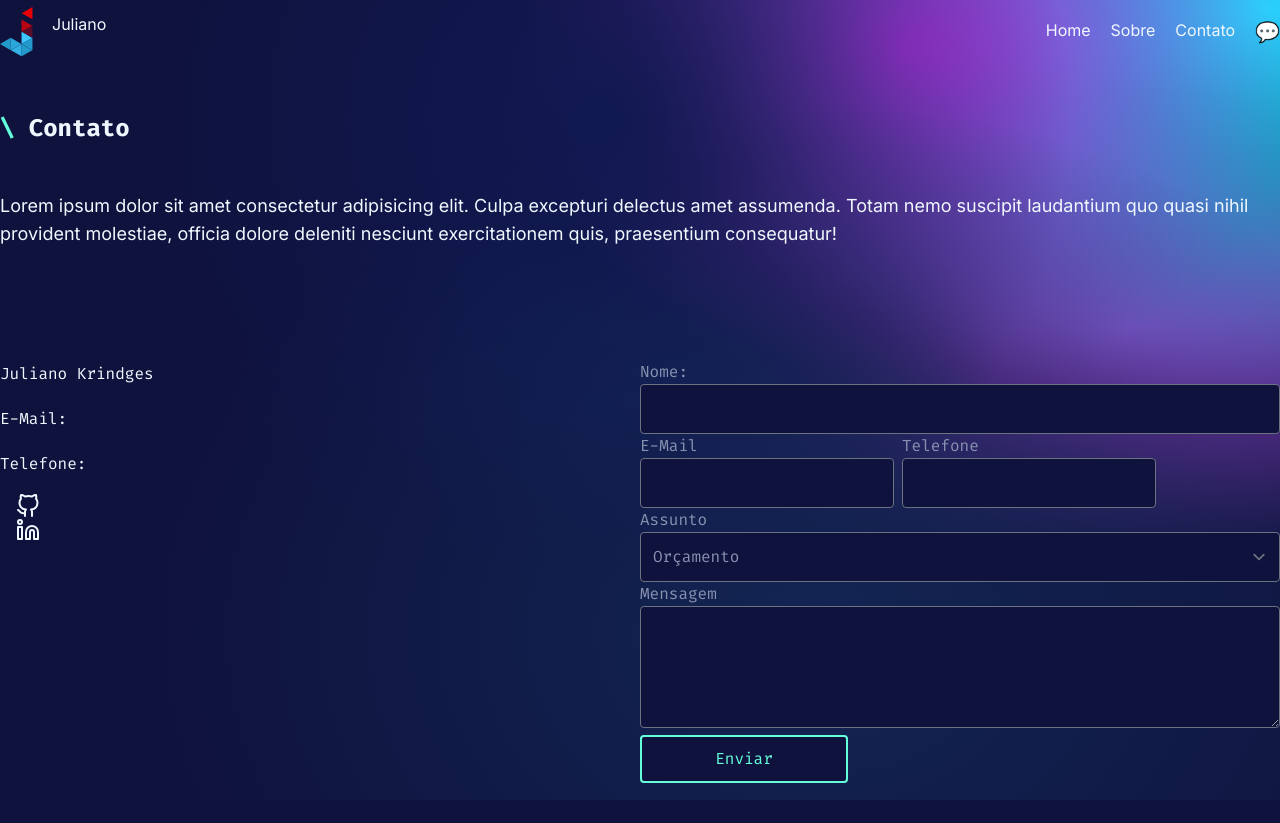
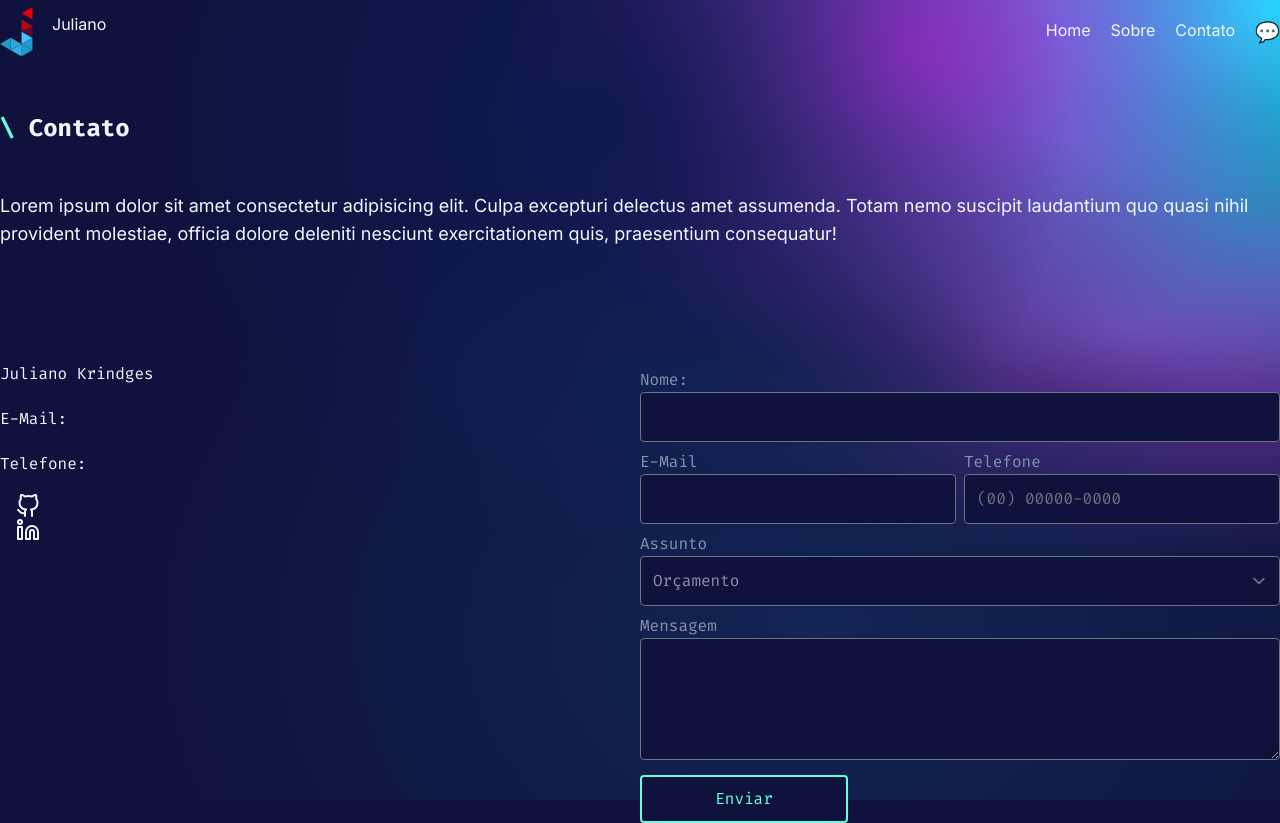
Before and after one commit to KrindgesJuliano/julianokrindges.dev.br, a Next.js app: page /contact in a window 1280 px wide. Before the commit the page ends 800 px from the top, so only its background shows below. Built offline with nearby package versions, Linux system fonts and the light colour scheme.

Commit message:
feat: create component ContactForm

```diff
--- /dev/null
+++ b/components/ContactForm/index.tsx
@@ -0,0 +1,127 @@
+import React, { useState, useReducer, useCallback } from "react";
+
+const encode = (data: any) => {
+  return Object.keys(data)
+    .map((key) => encodeURIComponent(key) + "=" + encodeURIComponent(data[key]))
+    .join("&");
+};
+
+const formReducer = (state: any, event: any) => {
+  return {
+    ...state,
+    [event.target.name]: event.target.value,
+  };
+};
+
+const ContactForm = () => {
+  const [formData, setFormData] = useReducer(formReducer, {});
+  const [success, setSuccess] = useState(false);
+
+  const handleSubmit = useCallback(
+    (e: any) => {
+      e.preventDefault();
+      fetch("/", {
+        method: "POST",
+        headers: { "Content-Type": "application/x-www-form-urlencoded" },
+        body: encode({ "form-name": "contato", formData }),
+      })
+        .then(() => setSuccess(true))
+        .catch((error) => console.log(error));
+    },
+    [formData]
+  );
+
+  return (
+    <div>
+      {success ? <p>enviado com sucesso!</p> : null}
+      <form
+        id="contato"
+        onSubmit={handleSubmit}
+        method="POST"
+        data-netlify="true"
+        netlify-honeypot="bot-field"
+        className="text-gray font-mono"
+      >
+        <p className={`hidden`}>
+          <label>
+            Don’t fill this out if you’re human: <input name="bot-field" />
+          </label>
+        </p>
+        <input type="hidden" name="form-name" value="contato" />
+        <div className="my-2">
+          <label htmlFor="name">Nome:</label>
+          <br />
+          <input
+            type="text"
+            id="name"
+            name="name"
+            onChange={setFormData}
+            className="w-full py-3 rounded bg-primary"
+          />
+        </div>
+        <div className="grid grid-cols-2 gap-2 mb-2">
+          <div>
+            <label htmlFor="email">E-Mail</label>
+            <br />
+            <input
+              type="email"
+              name="email"
+              id="email"
+              onChange={setFormData}
+              className="form-input py-3 rounded w-full bg-primary"
+            />
+          </div>
+          <div>
+            <label htmlFor="phone">Telefone</label>
+            <br />
+            <input
+              type="tel"
+              name="phone"
+              id="phone"
+              onChange={setFormData}
+              placeholder="(00) 00000-0000"
+              // pattern="\([0-9]{2}\) [0-9]{4,6}-[0-9]{3,4}$"
+              className="form-input py-3 rounded w-full bg-primary"
+            />
+          </div>
+        </div>
+        <div className="mb-2">
+          <label htmlFor="assunto">Assunto</label>
+          <select
+            id="assunto"
+            name="assunto"
+            form="contato"
+            onChange={setFormData}
+            defaultValue="orcamento"
+            className="form-select py-3 rounded w-full bg-primary"
+          >
+            <option value="chose">escolha uma opção</option>
+            <option value="orcamento">Orçamento</option>
+            <option value="contratar">Contratar</option>
+            <option value="duvidas">Duvidas</option>
+            <option value="outros">Outros</option>
+          </select>
+        </div>
+        <div className="mb-2">
+          <label htmlFor="message">Mensagem</label>
+          <textarea
+            name="textarea"
+            id="message"
+            cols={20}
+            rows={4}
+            maxLength={160}
+            onChange={setFormData}
+            className="form-textarea py-3 rounded w-full bg-primary"
+          ></textarea>
+        </div>
+        <input
+          type="submit"
+          value="Enviar"
+          className="cursor-pointer border-2 border-tint rounded w-52 h-12 text-tint bg-primary"
+        />
+      </form>
+    </div>
+  );
+};
+
+export default ContactForm;
--- a/pages/contact.tsx
+++ b/pages/contact.tsx
@@ -1,7 +1,8 @@
-import Layout from "components/Layout";
 import React from "react";
 import { GitHub, Linkedin } from "react-feather";
 
+import Layout from "components/Layout";
+import ContactForm from "../components/ContactForm";
 interface Props {}
 
 const Contact = (props: Props) => {
@@ -22,7 +23,7 @@ const Contact = (props: Props) => {
               <p>Juliano Krindges</p>
               <p>E-Mail:</p>
               <p>Telefone: </p>
-              <ul>
+              <ul className="list-none list-outside">
                 <li>
                   <GitHub />
                 </li>
@@ -31,61 +32,7 @@ const Contact = (props: Props) => {
                 </li>
               </ul>
             </div>
-            <div>
-              <form id="contato" action="" method="post" className="text-gray font-mono">
-                <label htmlFor="name">Nome:</label>
-                <br />
-                <input
-                  type="text"
-                  id="name"
-                  className=" w-full form-input py-3 rounded bg-primary"
-                />
-                <div className="flex gap-2">
-                  <div>
-                    <label htmlFor="email">E-Mail</label>
-                    <br />
-                    <input type="email" id="email" className="form-input py-3 rounded bg-primary" />
-                  </div>
-                  <div>
-                    <label htmlFor="phone">Telefone</label>
-                    <br />
-                    <input
-                      type="tel"
-                      name="phone"
-                      id="phone"
-                      pattern="\([0-9]{2}\) [0-9]{4,6}-[0-9]{3,4}$"
-                      className="form-input py-3 rounded w-full bg-primary"
-                    />
-                  </div>
-                </div>
-                <label htmlFor="assunto">Assunto</label>
-                <select
-                  id="assunto"
-                  name="assunto"
-                  form="contato"
-                  className="form-select py-3 rounded w-full bg-primary"
-                >
-                  <option value="orçamento">Orçamento</option>
-                  <option value="Contratar">Contratar</option>
-                  <option value="duvidas">Duvidas</option>
-                  <option value="outros">Outros</option>
-                </select>
-                <label htmlFor="message">Mensagem</label>
-                <textarea
-                  name="textarea"
-                  id="message"
-                  cols={20}
-                  rows={4}
-                  maxLength={160}
-                  className="form-textarea py-3 rounded w-full bg-primary"
-                ></textarea>
-                <input
-                  type="submit"
-                  value="Enviar"
-                  className="border-2 border-tint rounded w-52 h-12 text-tint bg-primary"
-                />
-              </form>
-            </div>
+            <ContactForm />
           </div>
         </div>
       </div>
--- a/tailwind.config.js
+++ b/tailwind.config.js
@@ -30,9 +30,5 @@ module.exports = {
   variants: {
     extend: {},
   },
-  plugins: [
-    require("@tailwindcss/forms")({
-      strategy: "class",
-    }),
-  ],
+  plugins: [require("@tailwindcss/forms")],
 };
```
